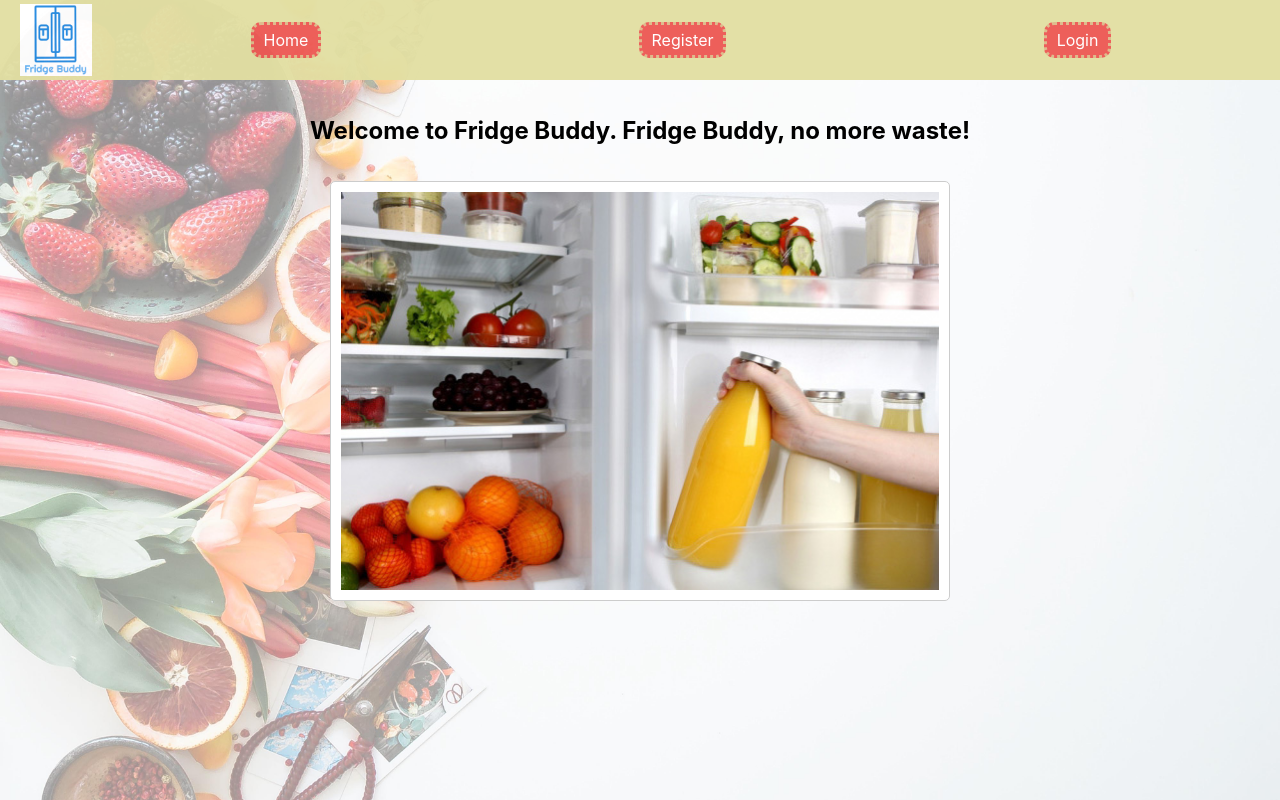
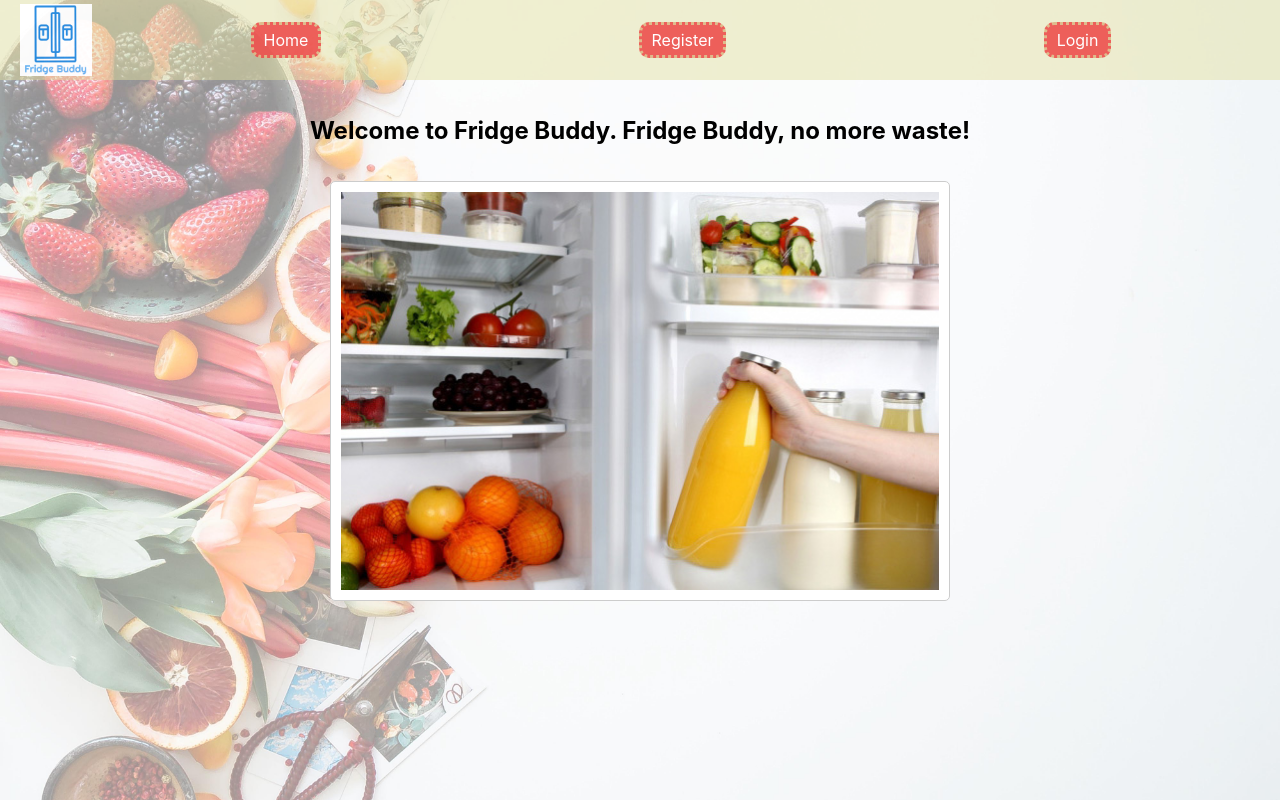
Before and after one commit to RachelTWQ/FridgeBuddy, a React (Create React App) app in the folder fridge-buddy/: page / in a window 1280 px wide. Built offline with nearby package versions, Linux system fonts and the light colour scheme.

Commit message:
add opacity to navbar background

```diff
--- a/fridge-buddy/src/style/navbar.css
+++ b/fridge-buddy/src/style/navbar.css
@@ -18,7 +18,7 @@
 
   .navbar {
     align-items: center;
-    background: rgb(226, 223, 162);
+    background: rgba(226, 223, 162, .5);
     z-index: 99999;
     opacity: 0.95;
     display: flex;
```
